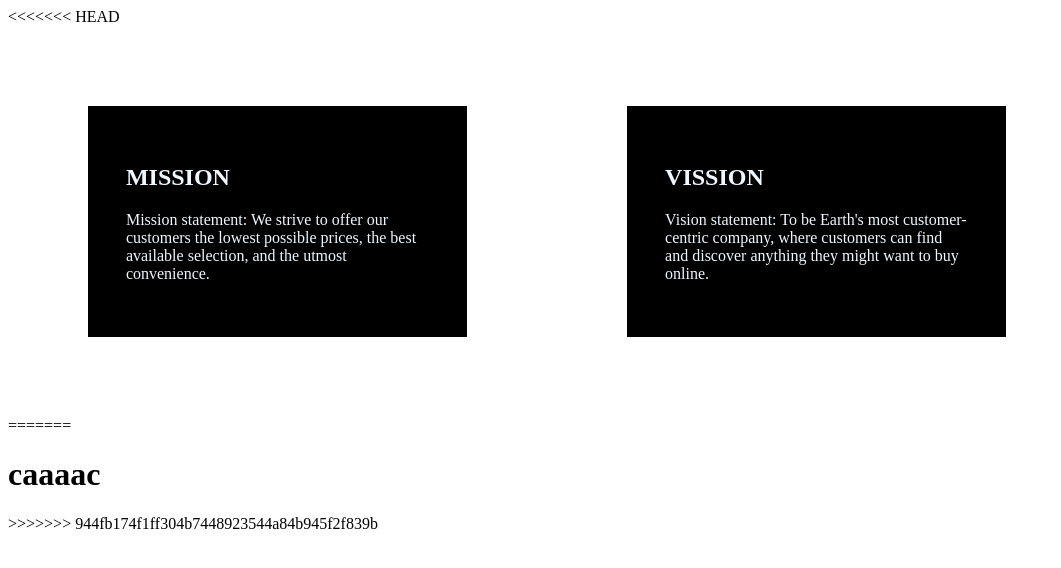
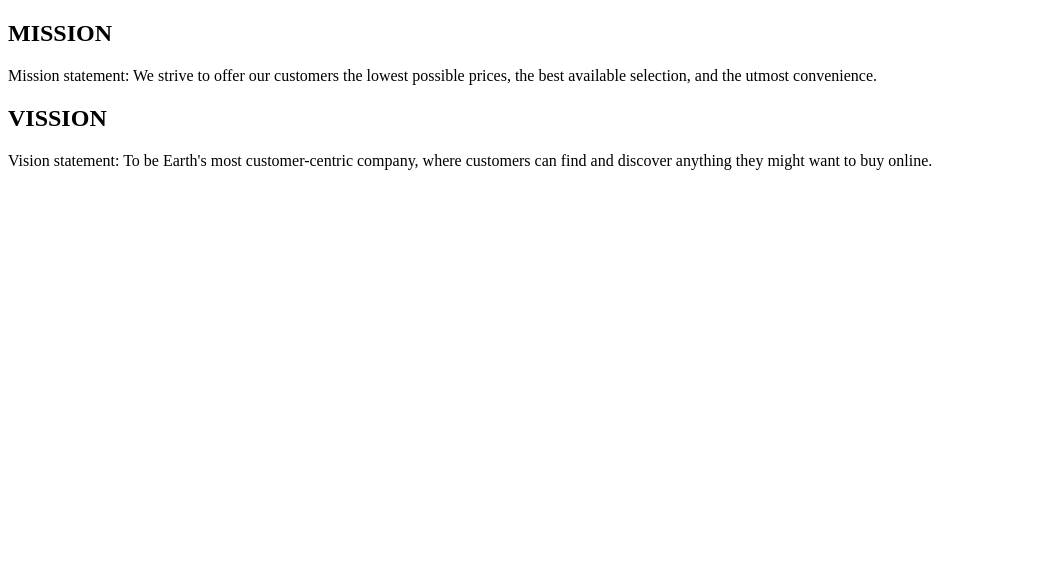
Before and after one commit to faarahtallman/news_website, a plain HTML site: page about.html in a window 1280 px wide. Shown: the whole page, without its empty margins (0-1061 px from the left). Drawn offline with Linux system fonts and the light colour scheme.

Commit message:
about page changed

```diff
--- a/about.html
+++ b/about.html
@@ -5,34 +5,7 @@
   <meta name="viewport" content="width=device-width, initial-scale=1.0">
   <title>Document</title>
 </head>
-<style>
-  .column {
-  float: left;
-  width: 30%;
-  margin-right: 50px;
-  margin: 80px;
-  padding-top: 20;
-}
-.contaners{
-  background-color: black;
-  padding: 10%;
-}
- .about,p {
-color: aliceblue;
-}
-h2 {
-  color: aliceblue;
-}
-
-/* Clear floats after the columns */
-.row:after {
-  content: "";
-  display: table;
-  clear: both;
-}
-</style>
 <body>
-<<<<<<< HEAD
   <div class="row">
     <div class="column">
       <div class="contaners">
@@ -49,8 +22,5 @@ h2 {
         </div>
     </div>
   </div>
-=======
- <h1>caaaac</h1>
->>>>>>> 944fb174f1ff304b7448923544a84b945f2f839b
 </body>
 </html>
```
Also changed, not shown: sytle.css (+0 -51 lines).
